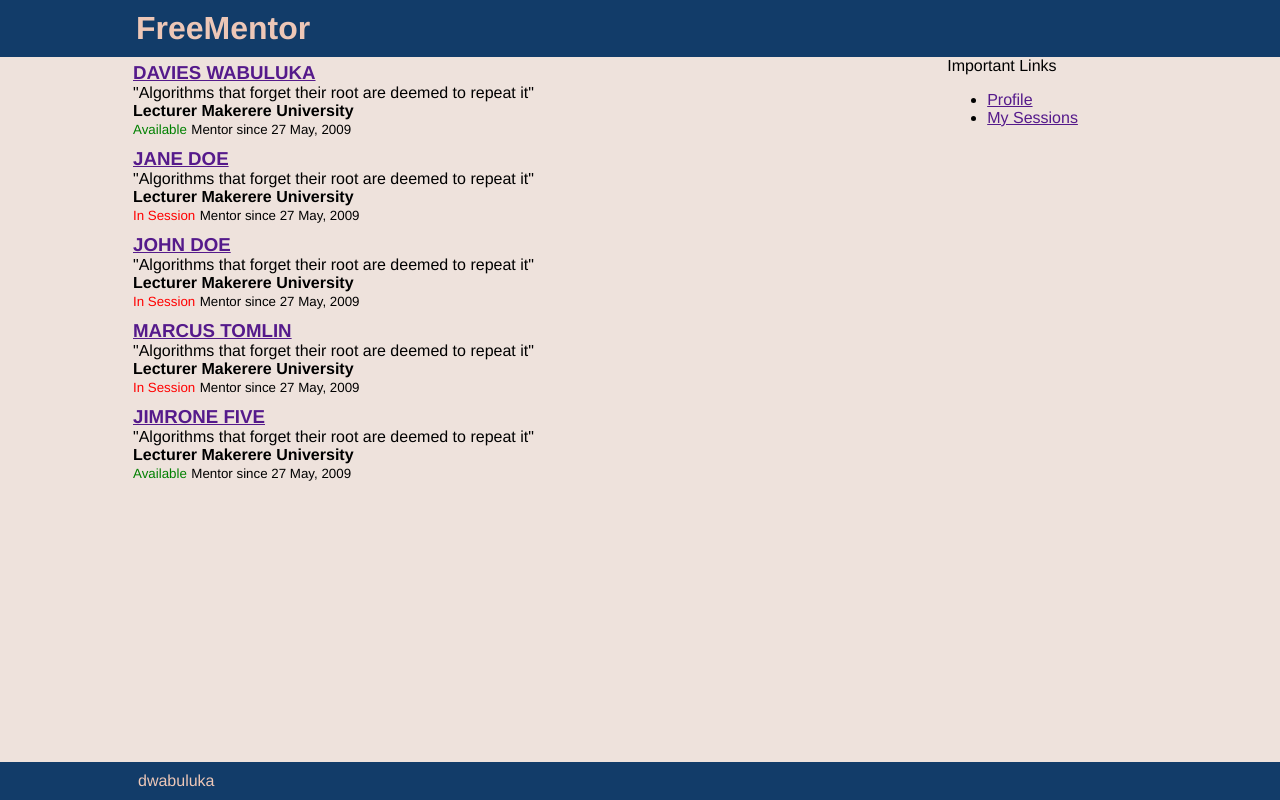
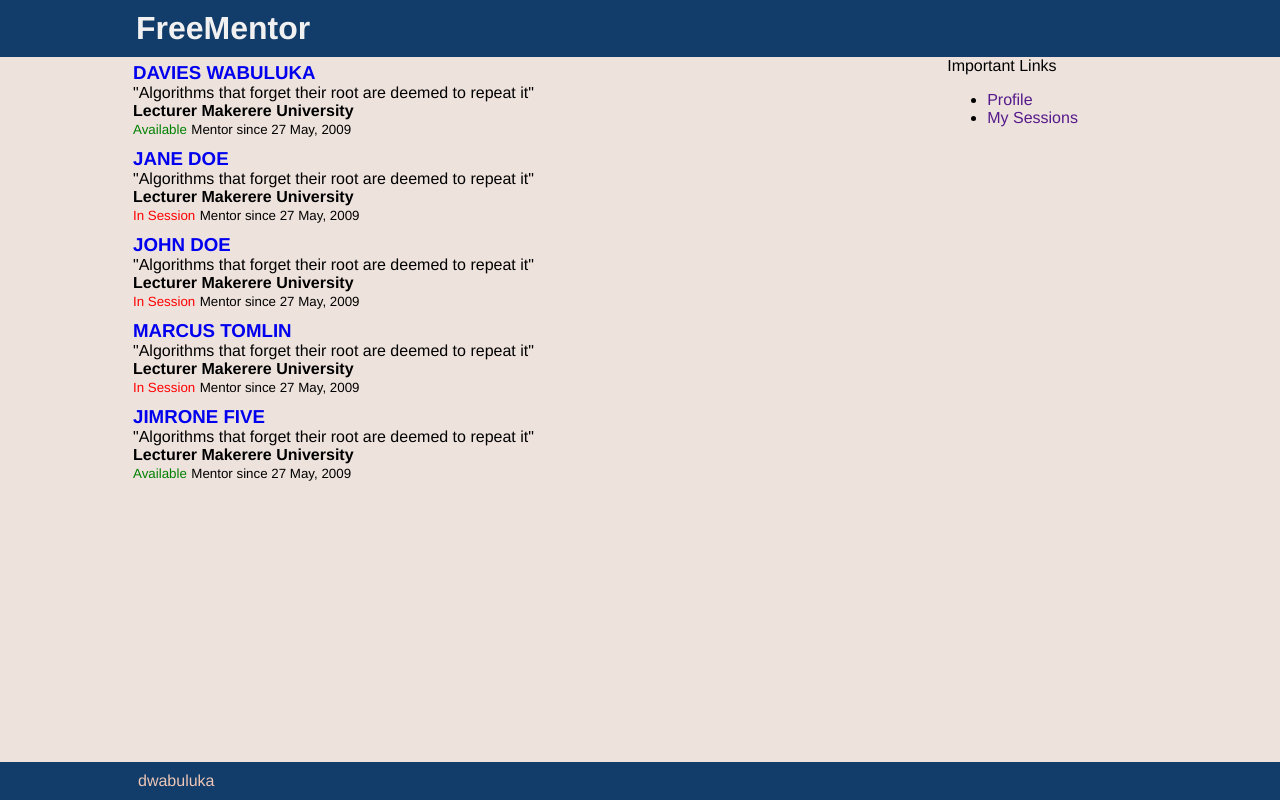
Before and after one commit to Wabuluka/FreeMentors, a plain HTML site: page ui/user-mentors.html in a window 1280 px wide. Drawn offline with Linux system fonts and the light colour scheme.

Commit message:
[ft #167579018] specific mentor view by user

```diff
--- a/ui/assets/css/custom.css
+++ b/ui/assets/css/custom.css
@@ -7,10 +7,16 @@ html, body, h1, h2, h3, h4, h5, h6, p{
 body{
     background: #eee2dc;
 }
+a{
+    text-decoration: none;
+}
 header{
     background: #123c69;
     color: #edc7b7;
     padding: 10px;
+}
+header a{
+    color: #f1f1f1;
 }
 .container{
     margin: auto;
--- a/ui/user-mentors.html
+++ b/ui/user-mentors.html
@@ -4,48 +4,48 @@
     <meta charset="UTF-8">
     <meta name="viewport" content="width=device-width, initial-scale=1.0">
     <meta http-equiv="X-UA-Compatible" content="ie=edge">
-    <title>Signup - FreeMentor</title>
+    <title>Mentors - FreeMentor</title>
     <link href="assets/css/custom.css" rel="stylesheet" type="text/css">
 </head>
 <body>
     <header>
         <div class="container">
-            <h1>FreeMentor</h1>
+            <h1><a href="user-mentors.html">FreeMentor</a></h1>
         </div>
     </header>
     <section class="input-section">
         <div class="container">
             <div class="mentor-column-left">
                 <div class="mentor">
-                    <h3 class="mentor-name"><a href="">Davies Wabuluka</a></h3>
+                    <h3 class="mentor-name"><a href="mentor-view.html">Davies Wabuluka</a></h3>
                     <p>"Algorithms that forget their root are deemed to repeat it"</p>
                     <h4>Lecturer Makerere University</h4>
                     <small class="mentor-status-available">Available</small>
                     <small class="mentor-date">Mentor since 27 May, 2009</small>
                 </div>
                 <div class="mentor">
-                    <h3 class="mentor-name"><a href="">Jane Doe</a></h3>
+                    <h3 class="mentor-name"><a href="mentor-view.html">Jane Doe</a></h3>
                     <p>"Algorithms that forget their root are deemed to repeat it"</p>
                     <h4>Lecturer Makerere University</h4>
                     <small class="mentor-status-not-available">In Session</small>
                     <small class="mentor-date">Mentor since 27 May, 2009</small>
                 </div>
                 <div class="mentor">
-                    <h3 class="mentor-name"><a href="">John Doe</a></h3>
+                    <h3 class="mentor-name"><a href="mentor-view.html">John Doe</a></h3>
                     <p>"Algorithms that forget their root are deemed to repeat it"</p>
                     <h4>Lecturer Makerere University</h4>
                     <small class="mentor-status-not-available">In Session</small>
                     <small class="mentor-date">Mentor since 27 May, 2009</small>
                 </div>
                 <div class="mentor">
-                    <h3 class="mentor-name"><a href="">Marcus Tomlin</a></h3>
+                    <h3 class="mentor-name"><a href="mentor-view.html">Marcus Tomlin</a></h3>
                     <p>"Algorithms that forget their root are deemed to repeat it"</p>
                     <h4>Lecturer Makerere University</h4>
                     <small class="mentor-status-not-available">In Session</small>
                     <small class="mentor-date">Mentor since 27 May, 2009</small>
                 </div>
                 <div class="mentor">
-                    <h3 class="mentor-name"><a href="">Jimrone Five</a></h3>
+                    <h3 class="mentor-name"><a href="mentor-view.html">Jimrone Five</a></h3>
                     <p>"Algorithms that forget their root are deemed to repeat it"</p>
                     <h4>Lecturer Makerere University</h4>
                     <small class="mentor-status-available">Available</small>
```
Also changed, not shown: ui/index.html (+1 -1 lines), ui/login.html (+2 -2 lines), ui/mentor-view.html (added, +44 -0 lines).
